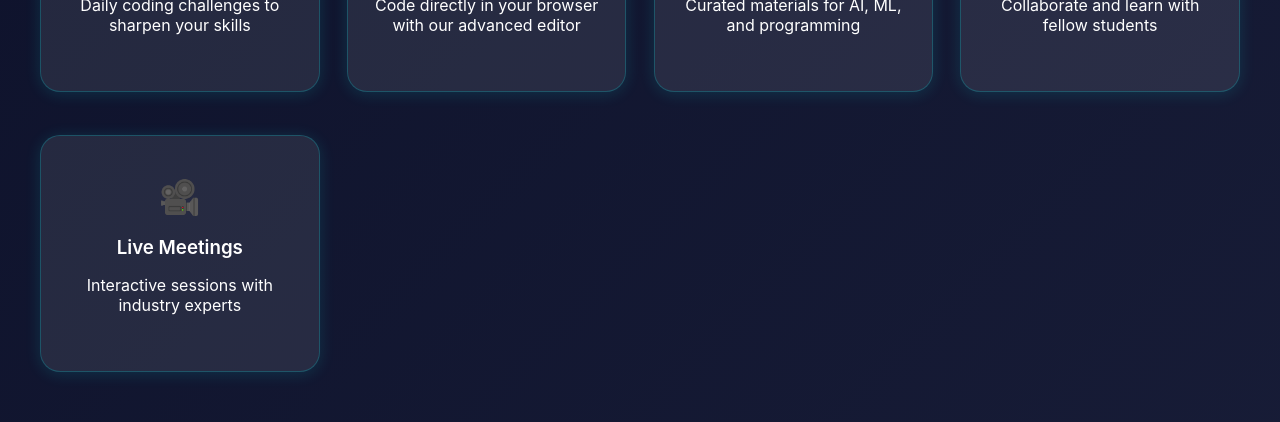
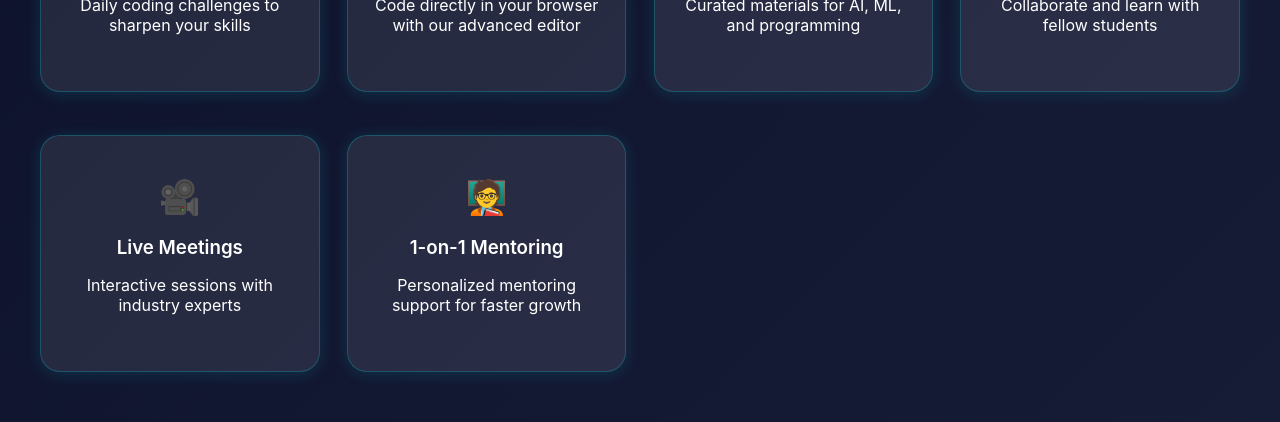
Before and after one commit to NOXarche/Front-Kepler, a React (Vite) app: page / in a window 1280 px wide. Shown: the part 1140-1562 px from the top of the page. Built offline with nearby package versions, Linux system fonts and the light colour scheme.

Commit message:
Update Features.jsx

```diff
--- a/src/components/Features.jsx
+++ b/src/components/Features.jsx
@@ -1,41 +1,21 @@
 import React from 'react'
 
-const Features = () => {
 const features = [
-    {
-      title: "Problem of the Day",
-      description: "Daily coding challenges to sharpen your skills",
-      icon: "🧩"
-    },
-    {
-      title: "Integrated IDE",
-      description: "Code directly in your browser with our advanced editor",
-      icon: "💻"
-    },
-    {
-      title: "Resource Library",
-      description: "Curated materials for AI, ML, and programming",
-      icon: "📚"
-    },
-    {
-      title: "Group Chat",
-      description: "Collaborate and learn with fellow students",
-      icon: "💬"
-    },
-    {
-      title: "Live Meetings",
-      description: "Interactive sessions with industry experts",
-      icon: "🎥"
-    }
+  { title: "Problem of the Day", description: "Daily coding challenges to sharpen your skills", icon: "🧩" },
+  { title: "Integrated IDE", description: "Code directly in your browser with our advanced editor", icon: "💻" },
+  { title: "Resource Library", description: "Curated materials for AI, ML, and programming", icon: "📚" },
+  { title: "Group Chat", description: "Collaborate and learn with fellow students", icon: "💬" },
+  { title: "Live Meetings", description: "Interactive sessions with industry experts", icon: "🎥" },
+  { title: "1-on-1 Mentoring", description: "Personalized mentoring support for faster growth", icon: "🧑‍🏫" }
 ]
 
-  return (
+const Features = () => (
   <section className="features">
     <div className="container">
       <h2 className="section-title">Revolutionary Learning Experience</h2>
       <div className="features-grid">
         {features.map((feature, index) => (
-            <div key={index} className="feature-card" data-tilt>
+          <div key={index} className="feature-card">
             <div className="feature-icon">{feature.icon}</div>
             <h3 className="feature-title">{feature.title}</h3>
             <p className="feature-description">{feature.description}</p>
@@ -46,6 +26,4 @@ const Features = () => {
     </div>
   </section>
 )
-}
-
 export default Features
```
Lines whose indentation alone changed are shown as unchanged.
